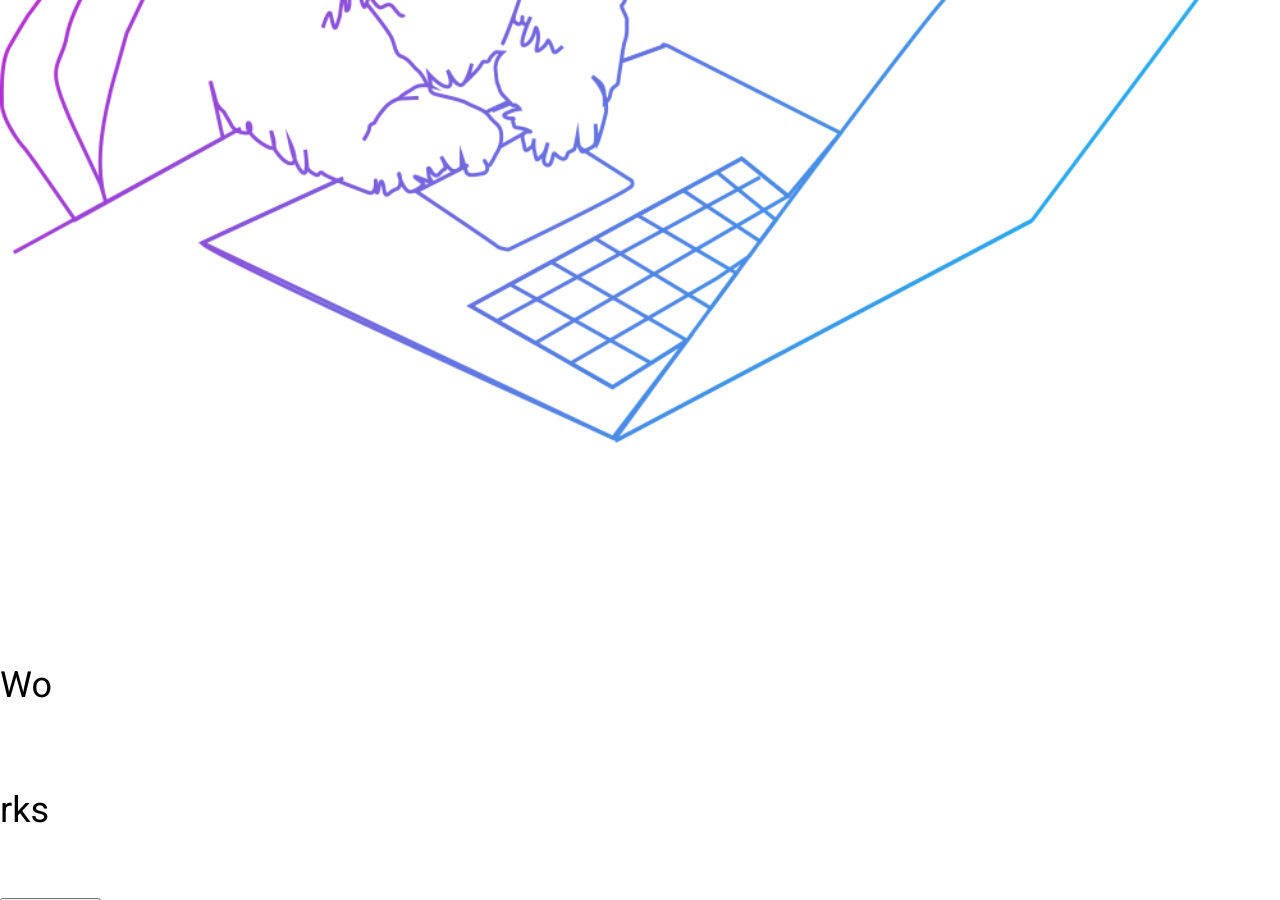
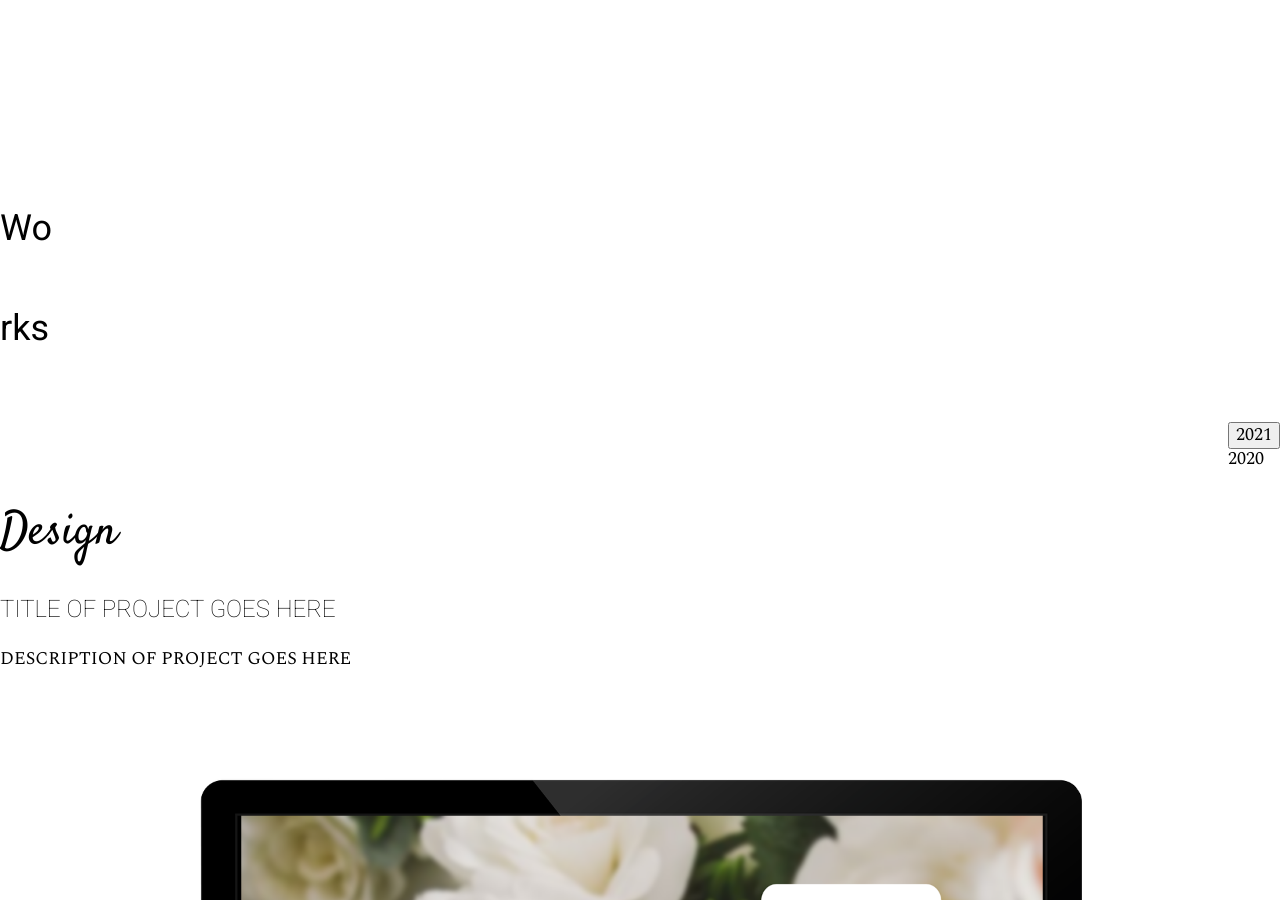
Before and after one commit to Chiara-V/Portfolio, a website built with Parcel: page html5-boilerplate_v8.0.0/index.html in a window 1280 px wide. Shown: the part 1900-2800 px from the top of the page. Built offline with nearby package versions, Linux system fonts and the light colour scheme.

Commit message:
Initial work section

```diff
--- a/html5-boilerplate_v8.0.0/css/main.css
+++ b/html5-boilerplate_v8.0.0/css/main.css
@@ -106,7 +106,8 @@ textarea {
      font-family: 'Roboto', sans-serif;
      font-size: 8.375rem;
      font-weight: normal;
-     line-height: 125px;
+     line-height: 100px;
+     margin:0;
      width: 85%;
    }
 
@@ -250,7 +251,6 @@ textarea {
      justify-content: flex-start;
      align-items: center;
      flex-flow: row wrap;
-     height: 18vh;
      width: 100%;
    }
 
@@ -267,9 +267,13 @@ textarea {
      width: 15%;
    }
 
+   #wrapper1{
+     padding-top: 100px;
+   }
+
    #wrapper2{
      justify-content: flex-end;
-     padding-bottom: 200px;
+     padding-bottom: 100px;
      width: 100%;
    }
 
@@ -327,10 +331,18 @@ textarea {
     background: linear-gradient(130deg, rgba(217, 13, 203, 0.4), rgba(5, 199, 242, 0.4));
   }
 
-/*----- classes and id-----*/
+/******* MAIN******/
+  #services{
+    display: flex;
+    justify-content: center;
+    align-content: center;
+    flex-flow: row wrap;
+    width: 100%;
+  }
 
-
-
+  .ser{
+    text-align: center;
+  }
 
   .dot1{
     height: 15px;
@@ -344,13 +356,26 @@ textarea {
     background-color: #bf07f2;
   }
 
-#img{
+/*---cat image---*/
+  #img{
+    padding: 25px 0;
+    width: 75%;
+  }
 
-}
+/*------WORK SECTION---*/
+  #works{
+    display: flex;
+    justify-content: flex-end;
+    align-items: center;
+    flex-flow: row wrap;
+    width: 100%;
+  }
 
-#works{
-
-}
+  #titw{
+    align-self: flex-end;
+    padding: 20px 0;
+    width: 100%;
+  }
 
 #drop-down{
 
--- a/html5-boilerplate_v8.0.0/index.html
+++ b/html5-boilerplate_v8.0.0/index.html
@@ -33,7 +33,7 @@
 <body>
 
   <header>
-    <div class= content-wrapper>
+    <div class= content-wrapper id="home">
 
       <div id="logo">
         <a href = "#home"><img src="img/logo.png" alt="cat logo"/></a>
@@ -58,7 +58,7 @@
     </div>
 
     <div class=content-wrapper id="wrapper">
-      <div class="half-wrapper">
+      <div class="half-wrapper" id="wrapper1">
 
         <div class=third-wrapper id=box>
           <h1><span id=title1>CHI</span></h1>
@@ -98,47 +98,49 @@
 
   <main>
 
-    <div class=content-wrapper>
-      <div>
+    <div class=content-wrapper id="services">
+
+      <div class="ser">
         <h2 id="downhere"><span>straightforward</span> code</h2>
 
         <span class="dot1"></span>
 
       </div>
-      <div>
+
+      <div class="ser">
         <h2><span>captivating</span> design</h2>
 
         <span class="dot1" id="dt"></span>
 
       </div>
-      <div>
+
+      <div class="ser">
         <h2><span>original</span> illustrations</h2>
       </div>
+
       <div id=img>
         <img src="img/cat.png" alt="cat image"/>
       </div>
-    </div>
+
+    </div><!--content wrapper ends-->
 
     <!--WORK SECTION***********************-->
     <div class=content-wrapper id=works>
-      <div class=third-width>
+      <div class=third-width id="titw">
         <h1>Wo<br>rks</h1>
       </div>
 
       <div class="third-width" id=drop-down>
         <div class="dropdown">
-          <button onclick="myFunction()" class="dropbtn">Dropdown</button>
+          <button onclick="myFunction()" class="dropbtn">2021</button>
             <div id="myDropdown" class="dropdown-content">
-              <a href="#">Link 1</a>
-              <a href="#">Link 2</a>
-              <a href="#">Link 3</a>
+              <a href="#">2020</a>
             </div>
             <!-- for CSS and JS: https://www.w3schools.com/howto/howto_js_dropdown.asp-->
         </div><!--end of dropdown div-->
       </div><!--end of drop-down div-->
 
-  </div>
-      </div>
+    </div><!--content wrapper ends-->
 
       <div class=content-wrapper>
         <h2><span>Design</span></h2>
```
Also changed, not shown: html5-boilerplate_v8.0.0/img/arrow.png (deleted), html5-boilerplate_v8.0.0/img/sfondo1.png (deleted).
